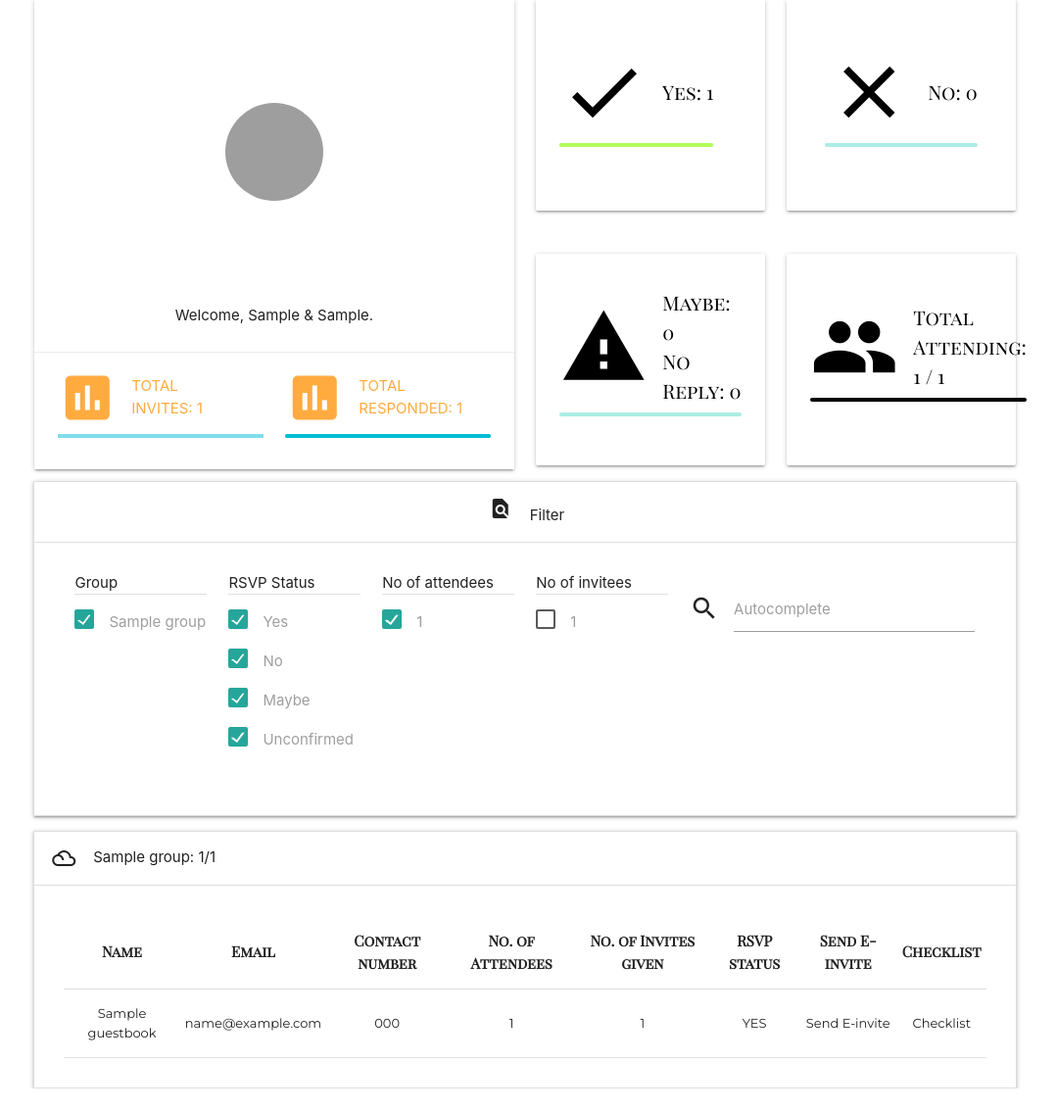
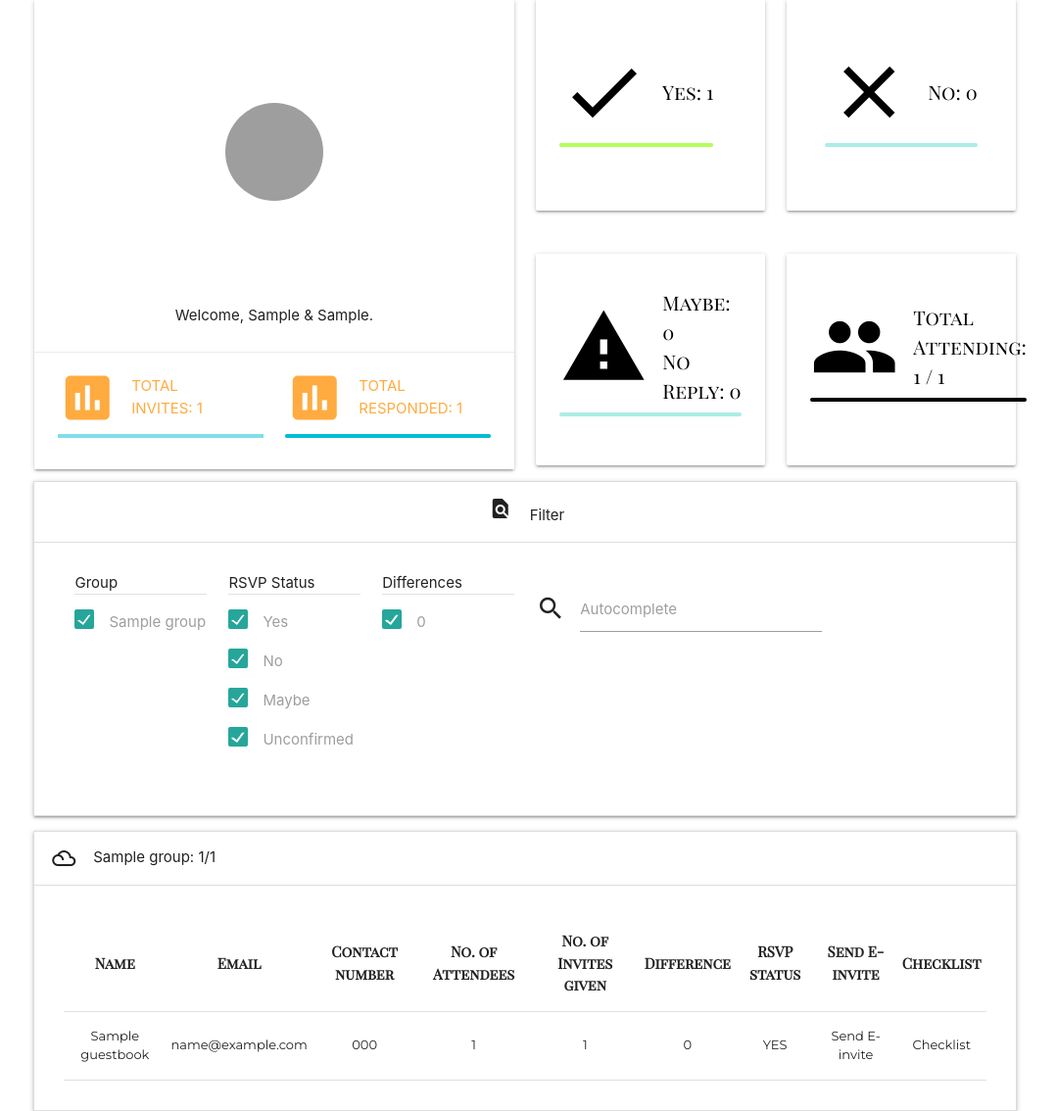
Before and after one commit to itmacronoobs/e-invite, a Django app: page /mvitesapp/guestbook in a window 1280 px wide, after a click that opens the changed part. Shown: the part 208-1342 px from the top of the page at 98% size, without its empty margins (104-1183 px from the left). Before the commit the page ends 1319 px from the top, so only its background shows below. Run offline with Django 3.2, Linux system fonts and the light colour scheme; tables that the repository leaves empty hold one stand-in row (values such as "Sample post"); some libraries are stand-ins or nearby versions; some web fonts are replaced; grey boxes are pictures that could not be loaded.

Commit message:
filter all done

```diff
--- a/mvites/mvitesapp/templates/mvitesapp/guestbook.html
+++ b/mvites/mvitesapp/templates/mvitesapp/guestbook.html
@@ -161,47 +161,36 @@
                             <div class="divider"></div>
                             <p>
                                     <label>
-                                      <input id="Yes_checkbox" class="filled-in" type="checkbox" onclick="rsvpstatusfilter()" checked="checked" />
+                                      <input id="Yes_checkbox" class="filled-in" type="checkbox" onclick="trfilter()" checked="checked" />
                                       <span>Yes</span>
                                     </label>
                             </p>
                             <p>
                                     <label>
-                                      <input id="No_checkbox" class="filled-in" type="checkbox" onclick="rsvpstatusfilter()" checked="checked" />
+                                      <input id="No_checkbox" class="filled-in" type="checkbox" onclick="trfilter()" checked="checked" />
                                       <span>No</span>
                                     </label>
                             </p>
                             <p>
                                     <label>
-                                      <input id="Maybe_checkbox" class="filled-in" type="checkbox" onclick="rsvpstatusfilter()" checked="checked" />
+                                      <input id="Maybe_checkbox" class="filled-in" type="checkbox" onclick="trfilter()" checked="checked" />
                                       <span>Maybe</span>
                                     </label>
                             </p>
                             <p>
                                     <label>
-                                      <input id="Unconfirmed_checkbox" class="filled-in" type="checkbox" onclick="rsvpstatusfilter()" checked="checked" />
+                                      <input id="Unconfirmed_checkbox" class="filled-in" type="checkbox" onclick="trfilter()" checked="checked" />
                                       <span>Unconfirmed</span>
                                     </label>
                             </p>
                     </div>
-                    <div class="col l2">No of attendees
+                    <div class="col l2">Differences
                             <div class="divider"></div>
-                            {% for attending_no in attending_list %}
+                            {% for differences in differences_list %}
                             <p>
                                 <label>
-                                  <input id="{{attending_no.no_of_guests_attending}}_checkbox" class="filled-in" type="checkbox" onclick="attendingfilter()" checked="checked" />
-                                  <span>{{attending_no.no_of_guests_attending}}</span>
-                                </label>
-                            </p>
-                        {% endfor %}
-                    </div>
-                    <div class="col l2">No of invitees
-                            <div class="divider"></div>
-                            {% for inviting_no in inviting_list %}
-                            <p>
-                                <label>
-                                  <input class="filled-in" type="checkbox" />
-                                  <span>{{inviting_no.no_of_guests_invited}}</span>
+                                  <input id="{{differences.differences}}_checkbox" class="filled-in" type="checkbox" onclick="trfilter()" checked="checked" />
+                                  <span>{{differences.differences}}</span>
                                 </label>
                             </p>
                         {% endfor %}
@@ -236,6 +225,7 @@
                         <th>Contact number</th>
                         <th>No. of Attendees</th>
                         <th>No. of Invites given</th>
+                        <th>Difference</th>
                         <th>RSVP status</th>
                         <th>Send E-invite</th>
                         <th>Checklist</th>
@@ -244,13 +234,14 @@
                     <tbody>
                     {% for guest in guestbook %}
                     {% if guest.group == group %}
-                        <tr id="guestdetailsfonts" class="tr_attending_no_{{guest.no_of_guests_attending}}_"  style="display: table-row;">
+                        <tr id="guestdetailsfonts" class="{{guest.rsvp}}_{{guest.differences}}"  style="display: table-row;">
                             <td>{{guest.name}}</td>
                             <td>{{guest.email}}</td>
                             <td>{{guest.contact_number}}</td>
-                            <td class = "attending_no_{{guest.no_of_guests_attending}}">{{guest.no_of_guests_attending}}</td>
+                            <td>{{guest.no_of_guests_attending}}</td>
                             <td>{{guest.no_of_guests_invited}}</td>
-                            <td class="rsvp_{{guest.rsvp}}">{{guest.rsvp}}</td>
+                            <td>{{guest.differences}}</td>
+                            <td>{{guest.rsvp}}</td>
                             <td> Send E-invite </td>
                             <td>Checklist</td>
                         </tr>
@@ -275,132 +266,126 @@
         {% endfor %}
     }
 
-    function rsvpstatusfilter() {
+    function trfilter() {
+        {% for differences in differences_list %}
 
-        var yes = document.getElementById("Yes_checkbox");
-        var no = document.getElementById("No_checkbox");
-        var maybe = document.getElementById("Maybe_checkbox");
-        var unconfirmed = document.getElementById("Unconfirmed_checkbox");
+            var yes = document.getElementById('Yes_checkbox');
+            var no = document.getElementById('No_checkbox');
+            var maybe = document.getElementById('Maybe_checkbox');
+            var unconfirmed = document.getElementById('Unconfirmed_checkbox');
+            var differences_{{differences.differences}} = document.getElementById('{{differences.differences}}_checkbox');
+            var YES_{{differences.differences}}_array = document.getElementsByClassName("YES_{{differences.differences}}");
+            var NO_{{differences.differences}}_array = document.getElementsByClassName("NO_{{differences.differences}}");
+            var MAYBE_{{differences.differences}}_array = document.getElementsByClassName("MAYBE_{{differences.differences}}");
+            var UNCONFIRMED_{{differences.differences}}_array = document.getElementsByClassName("UNCONFIRMED_{{differences.differences}}");
 
-        if (yes.checked == true) {
+            if (yes.checked == true && differences_{{differences.differences}}.checked == true ){
+                var i;
+                for (i = 0; i < YES_{{differences.differences}}_array.length; i++){
+                    YES_{{differences.differences}}_array[i].style.display = "table-row";
+                };
+            }
+            else if (yes.checked == false && differences_{{differences.differences}}.checked == true){
+            var i;
+                for (i = 0; i < YES_{{differences.differences}}_array.length; i++){
+                    YES_{{differences.differences}}_array[i].style.display = "none";
+             };
+            }
+            else if (yes.checked == false && differences_{{differences.differences}}.checked == false){
+            var i;
+                for (i = 0; i < YES_{{differences.differences}}_array.length; i++){
+                    YES_{{differences.differences}}_array[i].style.display = "none";
+             };
+            }
+            else if (yes.checked == true && differences_{{differences.differences}}.checked == false){
+            var i;
+                for (i = 0; i < YES_{{differences.differences}}_array.length; i++){
+                    YES_{{differences.differences}}_array[i].style.display = "none";
+             };
+            }
+            // no
 
+            if (no.checked == true && differences_{{differences.differences}}.checked == true ){
                 var i;
-            var yes_array = document.getElementsByClassName("rsvp_YES");
-
-            for (i = 0; i < yes_array.length ; i++ ) {
-                yes_array[i].parentNode.style.display = "table-row";
-
+                for (i = 0; i < NO_{{differences.differences}}_array.length; i++){
+                    NO_{{differences.differences}}_array[i].style.display = "table-row";
                 };
-
             }
-
-        else {
+            else if (no.checked == false && differences_{{differences.differences}}.checked == true){
             var i;
-            var yes_array = document.getElementsByClassName("rsvp_YES");
-            for (i = 0; i < yes_array.length; i++ ){
-                yes_array[i].parentNode.style.display = "none";
+                for (i = 0; i < NO_{{differences.differences}}_array.length; i++){
+                    NO_{{differences.differences}}_array[i].style.display = "none";
              };
-
+            }
+            else if (no.checked == false && differences_{{differences.differences}}.checked == false){
+            var i;
+                for (i = 0; i < NO_{{differences.differences}}_array.length; i++){
+                    NO_{{differences.differences}}_array[i].style.display = "none";
              };
-
-        if (no.checked == true) {
-
+            }
+            else if (no.checked == true && differences_{{differences.differences}}.checked == false){
             var i;
-            var no_array = document.getElementsByClassName("rsvp_NO");
-
-            for (i = 0; i < no_array.length ; i++ ) {
-                no_array[i].parentNode.style.display = "table-row";
-
-            };
-
-        }
-
-        else {
-            var i;
-            var no_array = document.getElementsByClassName("rsvp_NO");
-            for (i = 0; i < no_array.length; i++ ){
-                no_array[i].parentNode.style.display = "none";
-            };
-
-        };
-
-        if (maybe.checked == true) {
-
-            var i;
-            var maybe_array = document.getElementsByClassName("rsvp_MAYBE");
-
-            for (i = 0; i < maybe_array.length ; i++ ) {
-                maybe_array[i].parentNode.style.display = "table-row";
-
-            };
-
-        }
-
-        else {
-            var i;
-            var maybe_array = document.getElementsByClassName("rsvp_MAYBE");
-            for (i = 0; i < maybe_array.length; i++ ){
-                maybe_array[i].parentNode.style.display = "none";
-            };
-
-        };
-
-        if (unconfirmed.checked == true) {
-
-            var i;
-            var unconfirmed_array = document.getElementsByClassName("rsvp_UNCONFIRMED");
-
-            for (i = 0; i < unconfirmed_array.length ; i++ ) {
-               unconfirmed_array[i].parentNode.style.display = "table-row";
-
-            };
-
-        }
-
-        else {
-            var i;
-            var unconfirmed_array = document.getElementsByClassName("rsvp_UNCONFIRMED");
-            for (i = 0; i < unconfirmed_array.length; i++ ){
-                unconfirmed_array[i].parentNode.style.display = "none";
-            };
-
-        };
-
-    }
-        function attendingfilter() {
-
-        {% for attending_no in attending_list %}
-
-        var attending_no_{{attending_no.no_of_guests_attending}} = document.getElementById("{{attending_no.no_of_guests_attending}}_checkbox");
-
-        if (attending_no_{{attending_no.no_of_guests_attending}}.checked == true){
-
-            var i;
-            var attending_no_{{attending_no.no_of_guests_attending}}_array = document.getElementsByClassName("attending_no_{{attending_no.no_of_guests_attending}}");
-
-            for (i = 0; i < attending_no_{{attending_no.no_of_guests_attending}}_array.length; i++){
-
-                attending_no_{{attending_no.no_of_guests_attending}}_array[i].parentNode.style.display == "none" ? attending_no_{{attending_no.no_of_guests_attending}}_array[i].parentNode.style.display = "none": attending_no_{{attending_no.no_of_guests_attending}}_array[i].parentNode.style.display = "table-row";
-
+                for (i = 0; i < NO_{{differences.differences}}_array.length; i++){
+                    NO_{{differences.differences}}_array[i].style.display = "none";
              };
             }
 
-            else {
+             // MAYBE
 
+             if (maybe.checked == true && differences_{{differences.differences}}.checked == true ){
                 var i;
+                for (i = 0; i < MAYBE_{{differences.differences}}_array.length; i++){
+                    MAYBE_{{differences.differences}}_array[i].style.display = "table-row";
+                };
+            }
+            else if (maybe.checked == false && differences_{{differences.differences}}.checked == true){
+            var i;
+                for (i = 0; i < MAYBE_{{differences.differences}}_array.length; i++){
+                    MAYBE_{{differences.differences}}_array[i].style.display = "none";
+             };
+            }
+            else if (maybe.checked == false && differences_{{differences.differences}}.checked == false){
+            var i;
+                for (i = 0; i < MAYBE_{{differences.differences}}_array.length; i++){
+                    MAYBE_{{differences.differences}}_array[i].style.display = "none";
+             };
+            }
+            else if (maybe.checked == true && differences_{{differences.differences}}.checked == false){
+            var i;
+                for (i = 0; i < MAYBE_{{differences.differences}}_array.length; i++){
+                    MAYBE_{{differences.differences}}_array[i].style.display = "none";
+             };
+            }
 
-            var attending_no_{{attending_no.no_of_guests_attending}}_array = document.getElementsByClassName("attending_no_{{attending_no.no_of_guests_attending}}");
-            for (i = 0; i<attending_no_{{attending_no.no_of_guests_attending}}_array.length; i++){
+             // UNCONFIRMED
 
-                attending_no_{{attending_no.no_of_guests_attending}}_array[i].parentNode.style.display == "table-row" ? attending_no_{{attending_no.no_of_guests_attending}}_array[i].parentNode.style.display = "none": attending_no_{{attending_no.no_of_guests_attending}}_array[i].parentNode.style.display = "table-row";
+             if (unconfirmed.checked == true && differences_{{differences.differences}}.checked == true ){
+                var i;
+                for (i = 0; i < UNCONFIRMED_{{differences.differences}}_array.length; i++){
+                    UNCONFIRMED_{{differences.differences}}_array[i].style.display = "table-row";
+                };
+            }
+            else if (unconfirmed.checked == false && differences_{{differences.differences}}.checked == true){
+            var i;
+                for (i = 0; i < UNCONFIRMED_{{differences.differences}}_array.length; i++){
+                    UNCONFIRMED_{{differences.differences}}_array[i].style.display = "none";
+             };
+            }
+            else if (unconfirmed.checked == false && differences_{{differences.differences}}.checked == false){
+            var i;
+                for (i = 0; i < UNCONFIRMED_{{differences.differences}}_array.length; i++){
+                    UNCONFIRMED_{{differences.differences}}_array[i].style.display = "none";
+             };
+            }
+            else if (unconfirmed.checked == true && differences_{{differences.differences}}.checked == false){
+            var i;
+                for (i = 0; i < UNCONFIRMED_{{differences.differences}}_array.length; i++){
+                    UNCONFIRMED_{{differences.differences}}_array[i].style.display = "none";
+             };
+            }
 
-            };
-
-        };
 
         {% endfor %}
-
-
     }
 
 
--- a/mvites/mvitesapp/views.py
+++ b/mvites/mvitesapp/views.py
@@ -4,7 +4,7 @@ from .models import Customer, Group, Itinerary, Wish, Guestbook, Rsvp
 from .forms import UploadFileForm
 import xlrd
 from django.http import HttpResponseRedirect
-from django.db.models import Avg, Count, Min, Sum
+from django.db.models import Avg, Count, Min, Sum, F
 
 # Create your views here.
 def index(request):
@@ -122,7 +122,7 @@ def excel(request):
 def guestbook(request):
     group = Group.objects.all().annotate(total = Sum('guestbook__no_of_guests_attending'),total_invite = Sum('guestbook__no_of_guests_invited'))
     customer = Customer.objects.all().order_by('-id')
-    guestbook = Guestbook.objects.all().order_by('-id')
+    guestbook = Guestbook.objects.all().order_by('-id').annotate(differences = F('no_of_guests_invited')- F ('no_of_guests_attending'))
     guest_count = Guestbook.objects.all().count()
     guest_attending1 = list(Guestbook.objects.aggregate(total = Sum('no_of_guests_attending')).values())[0]
     guest_invited1 = list(Guestbook.objects.aggregate(total = Sum('no_of_guests_invited')).values())[0]
@@ -136,8 +136,7 @@ def guestbook(request):
     total_responded = guest_count - rsvp_unconfirmed
     rsvp_maybeplusunconfirmed = rsvp_maybe + rsvp_unconfirmed
 
-    attending_list = Guestbook.objects.order_by('no_of_guests_attending').values('no_of_guests_attending').distinct()
-    inviting_list = Guestbook.objects.order_by('no_of_guests_invited').values('no_of_guests_invited').distinct()
+    differences_list = guestbook.order_by('differences').values('differences').distinct()
 
     bar_totalinvites = str(round(total_responded/guest_count,3)*100) + "%"
     bar_totalresponded = str(round(total_responded/guest_count,3)*100) + "%"
@@ -169,8 +168,7 @@ def guestbook(request):
         'bar_maybe' : bar_maybe,
         'bar_unconfirmed' : bar_unconfirmed,
         'bar_attending' : bar_attending,
-        'attending_list' : attending_list,
-        'inviting_list' : inviting_list
+        'differences_list' : differences_list,
 	}
 
     return render(request,'mvitesapp/guestbook.html',context)
```
Lines whose indentation alone changed are shown as unchanged.
